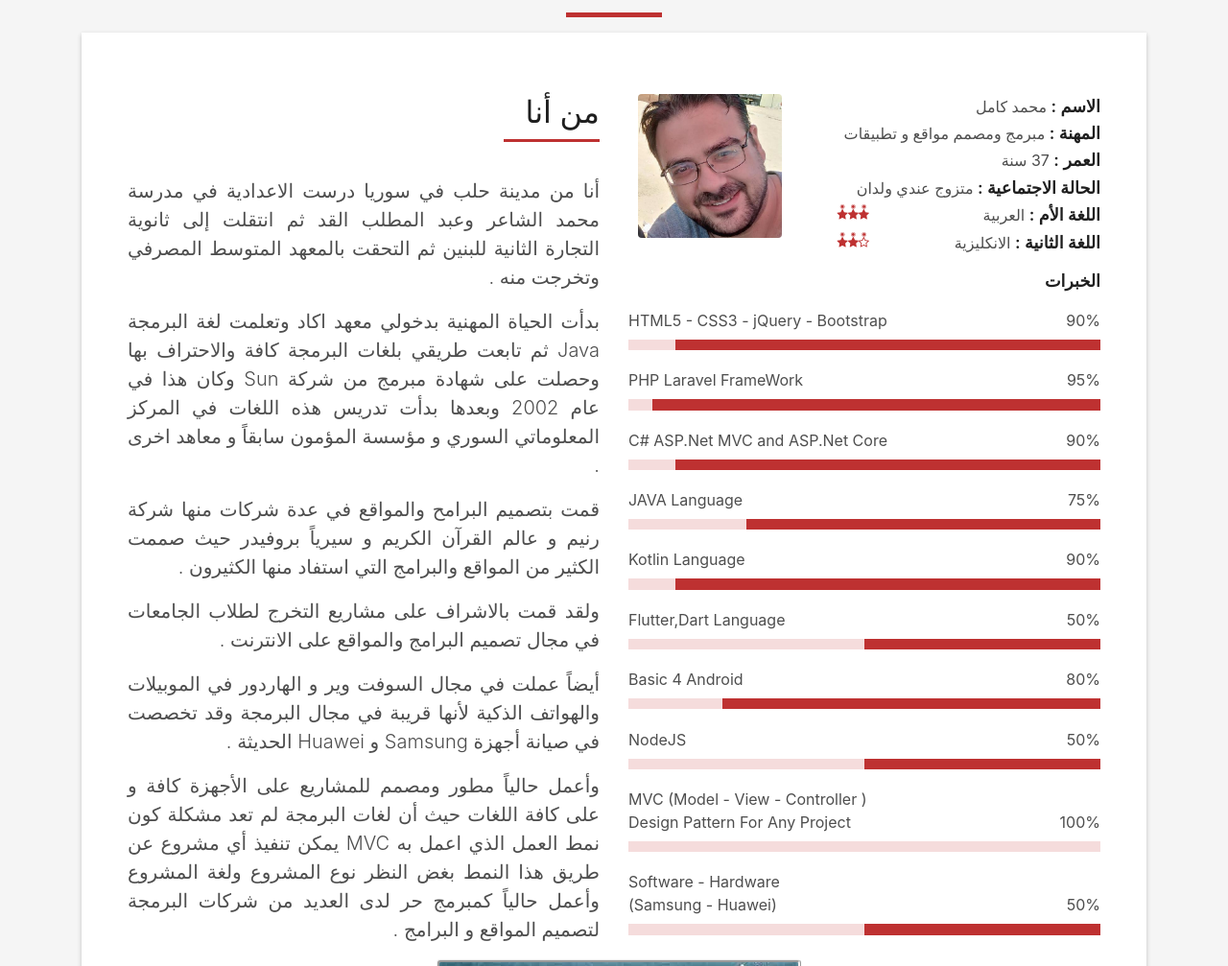
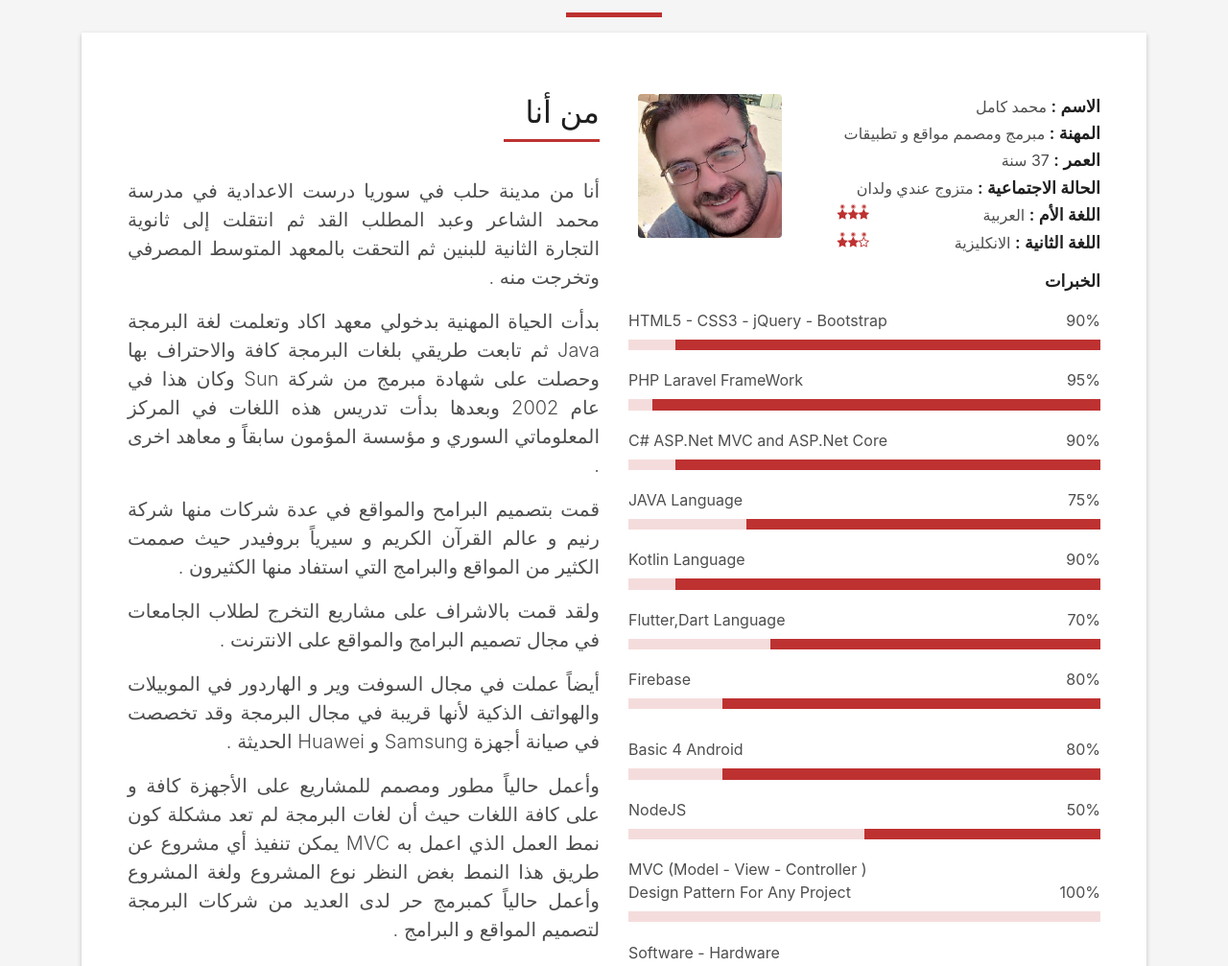
Before and after one commit to mkamel44/mkamel.rf.gd.cv, a plain HTML site: page index_ar.html in a window 1280 px wide. Shown: the part 93-1100 px from the top of the page at 96% size. Drawn offline with Linux system fonts and the light colour scheme; files whose address does not match are found by name.

Commit message:
add firebase

```diff
--- a/index_ar.html
+++ b/index_ar.html
@@ -107,9 +107,14 @@
                                             <div class="progress-bar" role="progressbar" style="width: 90%" aria-valuenow="90" aria-valuemin="0" aria-valuemax="100"></div>
                                         </div>
                                         <span>Flutter,Dart Language</span>
-                                        <span class="pull-right">50%</span>
+                                        <span class="pull-right">70%</span>
                                         <div class="progress">
-                                            <div class="progress-bar" role="progressbar" style="width: 50%" aria-valuenow="50" aria-valuemin="0" aria-valuemax="100"></div>
+                                            <div class="progress-bar" role="progressbar" style="width: 70%" aria-valuenow="70" aria-valuemin="0" aria-valuemax="100"></div>
+                                        </div>
+                                        <span>Firebase </span>
+                                        <span class="pull-right">80%</span>
+                                        <div class="progress" style="margin-bottom: 30px;">
+                                            <div class="progress-bar" role="progressbar" style="width: 80%" aria-valuenow="80" aria-valuemin="0" aria-valuemax="100"></div>
                                         </div>
                                         <span>Basic 4 Android</span>
                                         <span class="pull-right">80%</span>
```
Also changed, not shown: index_en.html (+7 -2 lines).
